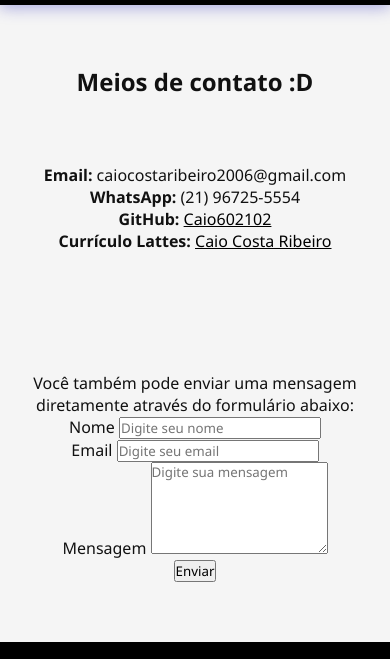
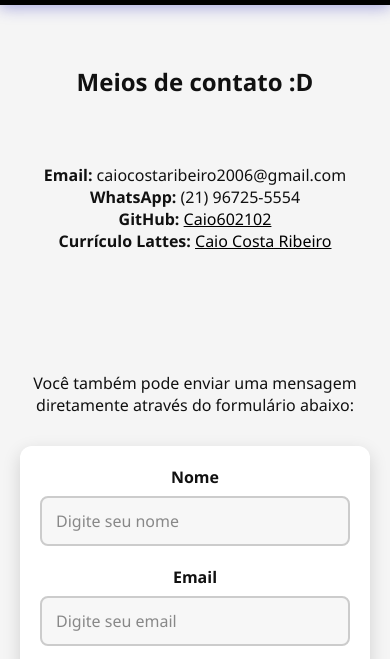
Before and after one commit to Caio602102/portfolio, a plain HTML site: page contato.html in a window 390 px wide. Shown: the part 151-810 px from the top of the page. Drawn offline with Linux system fonts and the light colour scheme.

Commit message:
.
Added responsive styles for the contact form.

```diff
--- a/css/style.css
+++ b/css/style.css
@@ -224,6 +224,80 @@ main {
     text-align: center;
 }
 
+/* Container principal do formulário */
+.form-contato {
+    width: 100%;
+    max-width: 550px;
+
+    display: grid;
+    gap: 20px;
+
+    margin-top: 30px;
+    padding: 30px;
+
+    background: #fff;
+    border-radius: 12px;
+    box-shadow: 0 6px 18px rgba(0,0,0,0.15);
+}
+
+.form-grupo {
+    display: flex;
+    flex-direction: column;
+    gap: 8px;
+}
+
+.form-grupo label {
+    font-weight: bold;
+    font-size: 1rem;
+}
+
+.form-contato input,
+.form-contato textarea {
+    padding: 12px 14px;
+
+    border: 2px solid #ccc;
+    border-radius: 8px;
+
+    background: #f7f7f7;
+    color: #111;
+
+    font-size: 1rem;
+    transition: .3s;
+}
+
+.form-contato input::placeholder,
+.form-contato textarea::placeholder {
+    color: #888;
+}
+
+.form-contato input:focus,
+.form-contato textarea:focus {
+    border-color: #000;
+    background: #fff;
+    box-shadow: 0 0 6px rgba(0,0,0,0.25);
+    outline: none;
+}
+
+.btn-form {
+    padding: 12px 30px;
+
+    background: #000;
+    color: #fff;
+
+    border: none;
+    border-radius: 8px;
+
+    font-size: 1.1rem;
+    font-weight: bold;
+
+    cursor: pointer;
+    transition: .3s;
+}
+
+.btn-form:hover {
+    background: #333;
+}
+
                     /* footer */
 footer {
     background: black;
@@ -248,5 +322,10 @@ footer {
         flex-direction: column;
         gap: 10px;
     }
-
 }
+                    /* responsividade do formulário */
+@media (max-width: 600px) {
+    .form-contato {
+        padding: 20px;
+    }
+}
```
